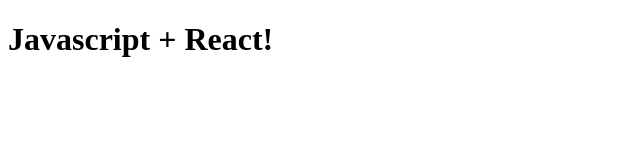
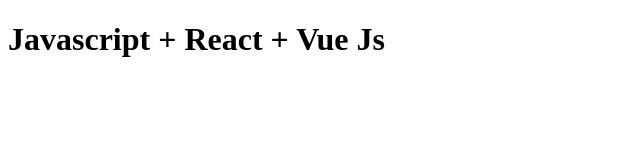
Before and after one commit to milindannadate/test, a plain HTML site: page index.html in a window 1280 px wide. Shown: the whole page, without its empty margins (0-640 px from the left). Drawn offline with Linux system fonts and the light colour scheme.

Commit message:
first change

```diff
--- a/index.html
+++ b/index.html
@@ -13,7 +13,7 @@
 </head>
 
 <body>
-    <h1>Javascript + React!</h1>
+    <h1>Javascript + React + Vue Js</h1>
 </body>
 
 </html>
```
